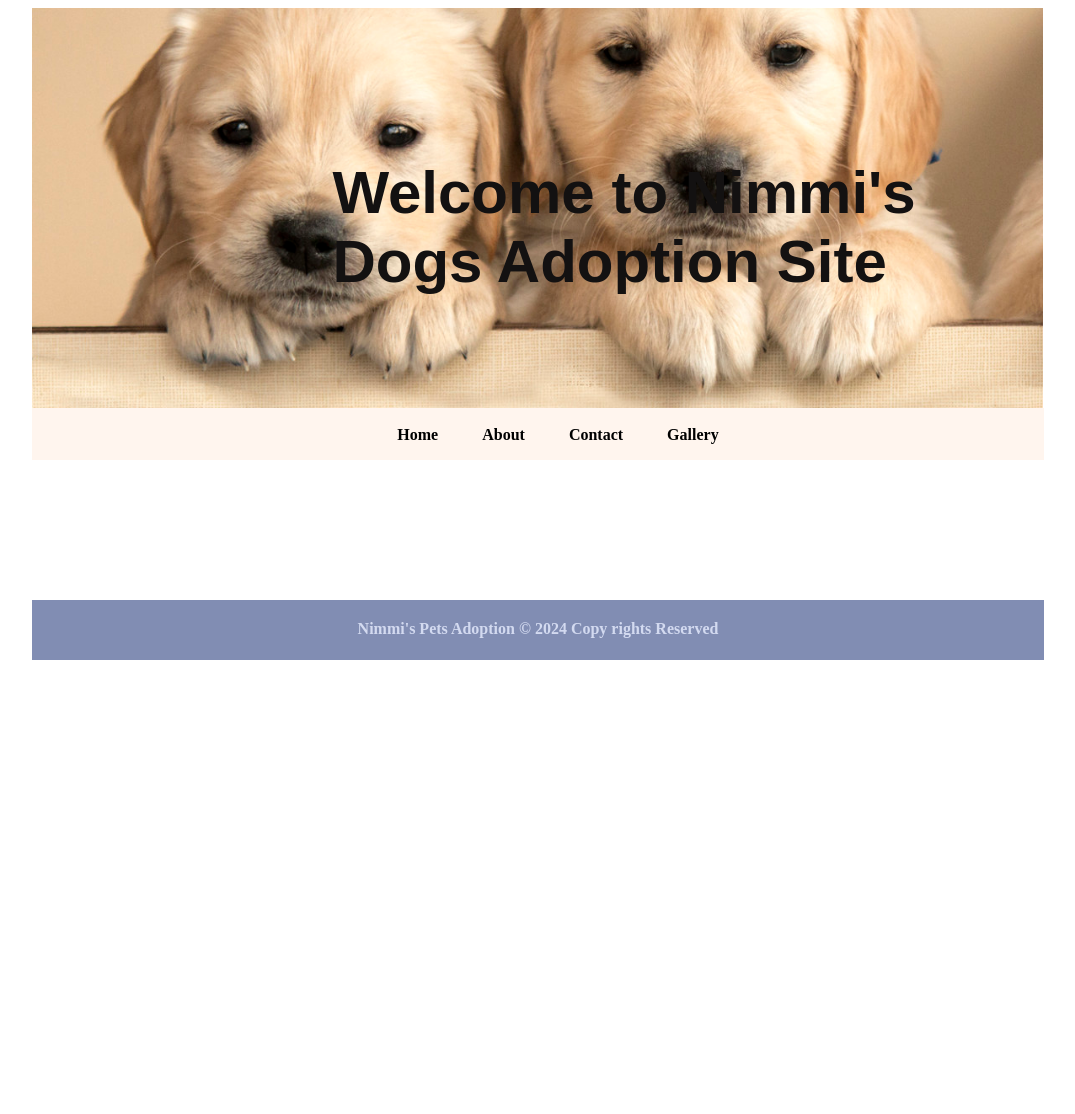
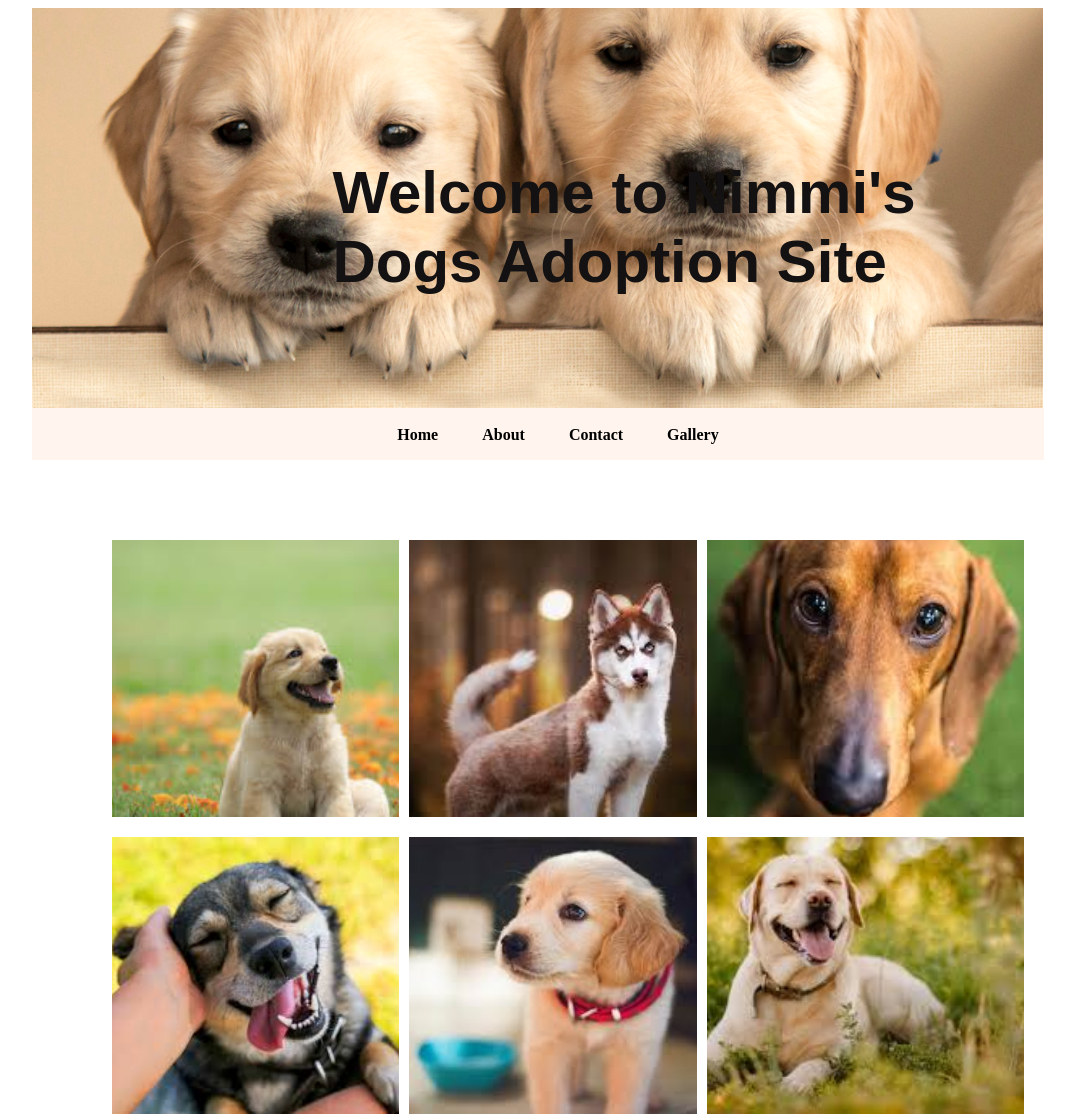
Before and after one commit to NMB206688/M1-Assignment, a plain HTML site: page gallery.html in a window 1280 px wide. Shown: the top 1114 px of the page, without its empty margins (102-1177 px from the left). Before the commit the page ends 800 px from the top, so only its background shows below. Drawn offline with Linux system fonts and the light colour scheme.

Commit message:
Added Gallery page to MINI Site and JS for the Gallery

```diff
--- a/gallery.html
+++ b/gallery.html
@@ -27,8 +27,8 @@
             </nav>
 
             <main id="gallery-main">     <!--- main section starts here -->
-                <!--<ul id="gallery">
-                    <li class="img">
+                <ul id="gallery">
+                    <!---<li class="img">
                         <img src="images/dog5.jpg" alt="dog5">
                     </li>
                     <li class="img">
@@ -57,9 +57,10 @@
                     </li>
                     <li class="img">
                         <img src="images/dog4.jpg" alt="dog4">
-                    </li>
+                    </li>-->
 
-                </ul>-->
+                </ul>
+
 
             </main>
 
```
